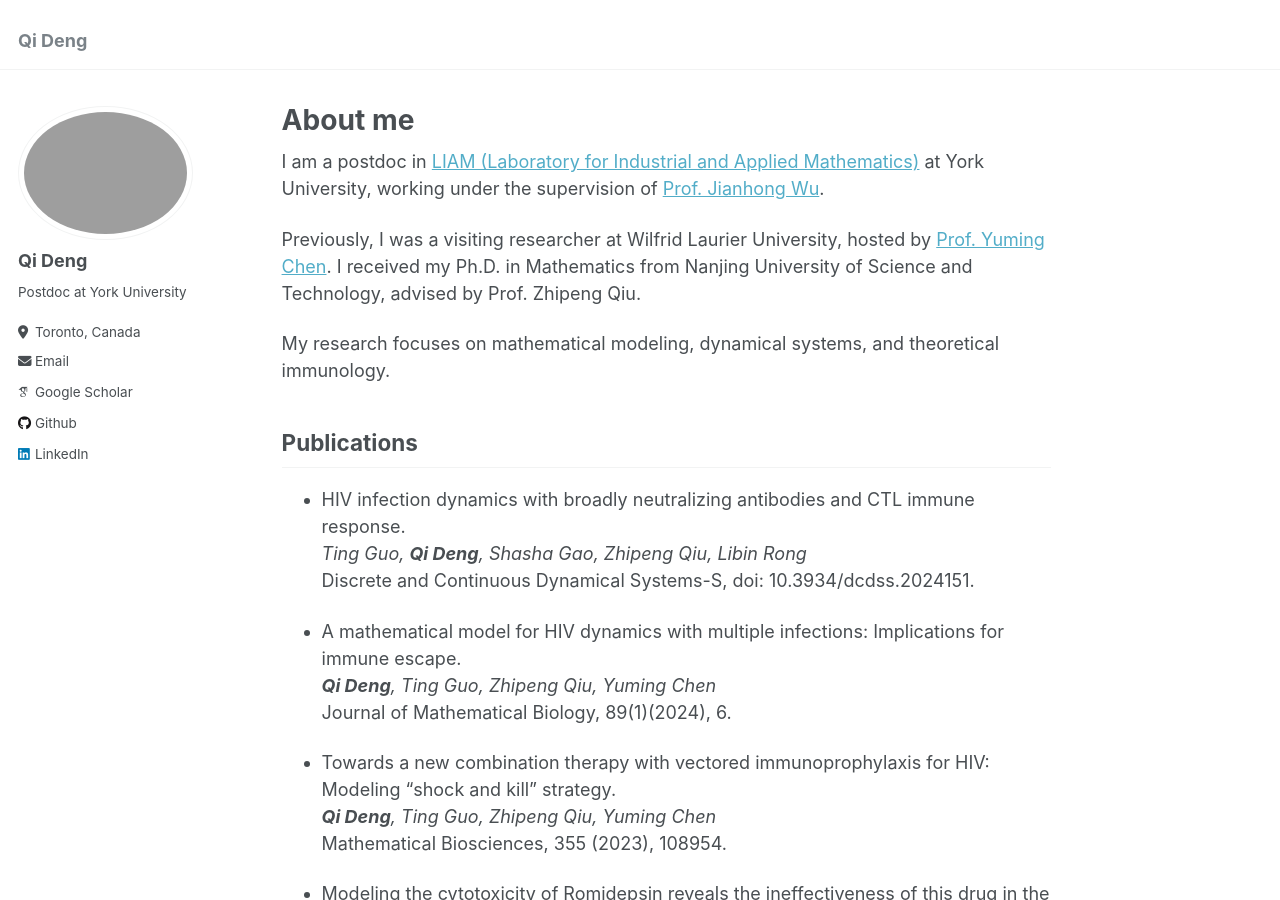
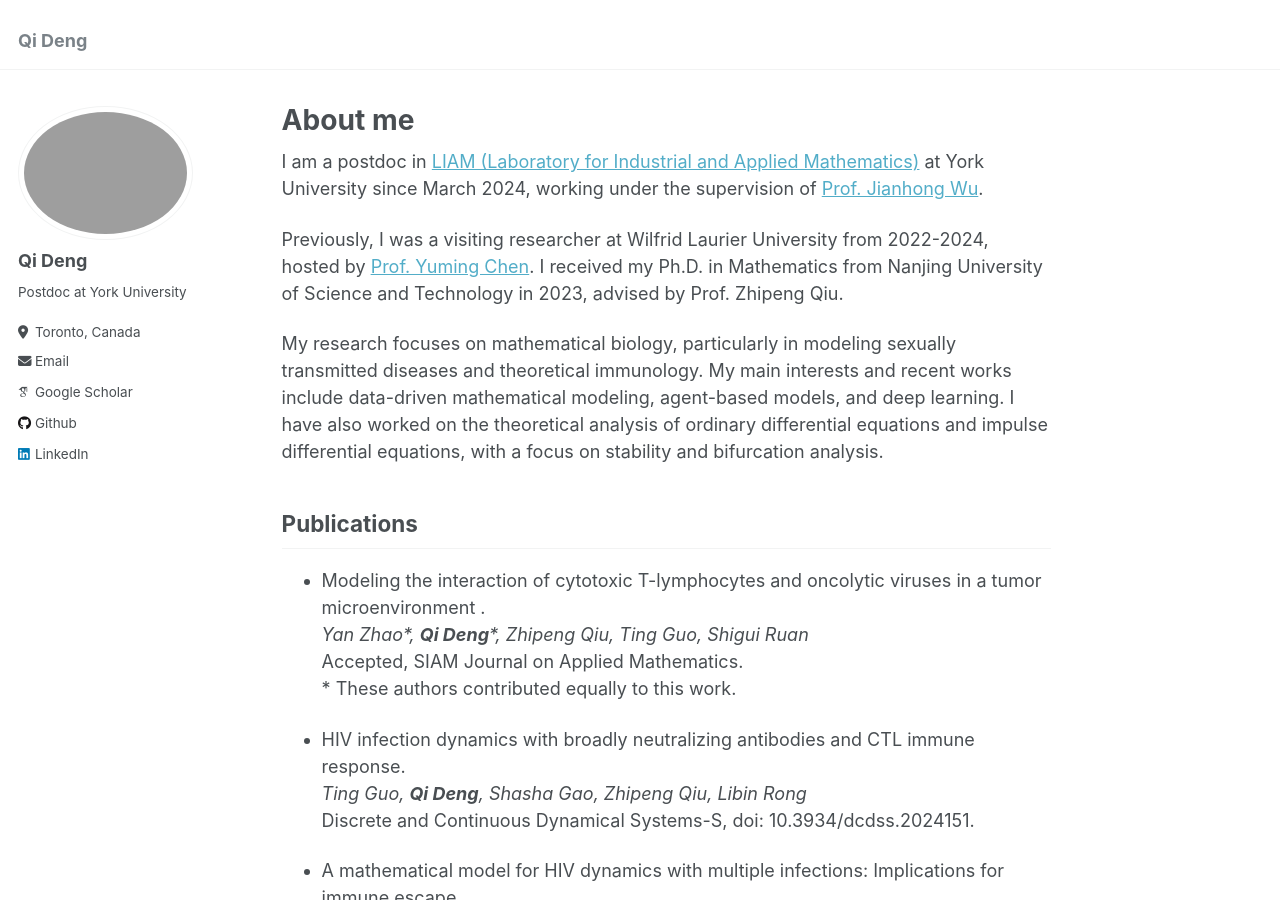
Before and after one commit to qideng-math/qideng-math.github.io, a Jekyll site: the page built from _pages/about.md, in a window 1280 px wide and 900 px high. Built offline with Jekyll 4.4.1, drawn with Linux system fonts in a browser that asks for light colours; some web fonts are replaced; some of the changed text lies outside the part shown.

Commit message:
Update about.md

```diff
--- a/_pages/about.md
+++ b/_pages/about.md
@@ -6,14 +6,19 @@ redirect_from:
   - /about/
   - /about.html
 ---
-I am a postdoc in [LIAM (Laboratory for Industrial and Applied Mathematics)](https://liam.lab.yorku.ca/) at York University, working under the supervision of [Prof. Jianhong Wu](https://scholar.google.ca/citations?user=Ox-xAuIAAAAJ&hl=en).
+I am a postdoc in [LIAM (Laboratory for Industrial and Applied Mathematics)](https://liam.lab.yorku.ca/) at York University since March 2024, working under the supervision of [Prof. Jianhong Wu](https://scholar.google.ca/citations?user=Ox-xAuIAAAAJ&hl=en).
 
-Previously, I was a visiting researcher at Wilfrid Laurier University, hosted by [Prof. Yuming Chen](https://www.wlu.ca/academics/faculties/faculty-of-science/faculty-profiles/yuming-chen/index.html). I received my Ph.D. in Mathematics from Nanjing University of Science and Technology, advised by Prof. Zhipeng Qiu.
+Previously, I was a visiting researcher at Wilfrid Laurier University from 2022-2024, hosted by [Prof. Yuming Chen](https://www.wlu.ca/academics/faculties/faculty-of-science/faculty-profiles/yuming-chen/index.html). I received my Ph.D. in Mathematics from Nanjing University of Science and Technology in 2023, advised by Prof. Zhipeng Qiu.
 
-My research focuses on mathematical modeling, dynamical systems, and theoretical immunology.
+My research focuses on mathematical biology, particularly in modeling sexually transmitted diseases and theoretical immunology. My main interests and recent works include data-driven mathematical modeling, agent-based models, and deep learning. I have also worked on the theoretical analysis of ordinary differential equations and impulse differential equations, with a focus on stability and bifurcation analysis.
 
 Publications
 ---
+* Modeling the interaction of cytotoxic T-lymphocytes and oncolytic viruses in a tumor microenvironment .\
+*Yan Zhao\*, __Qi Deng__\*, Zhipeng Qiu, Ting Guo, Shigui Ruan*\
+Accepted, SIAM Journal on Applied Mathematics.\
+\* These authors contributed equally to this work.
+
 * HIV infection dynamics with broadly neutralizing antibodies and CTL immune response.\
 *Ting Guo, __Qi Deng__, Shasha Gao, Zhipeng Qiu, Libin Rong*\
 Discrete and Continuous Dynamical Systems-S, doi: 10.3934/dcdss.2024151.
@@ -44,6 +49,18 @@ Discrete and Continuous Dynamical Systems-B, 26(7)(2021), 3543-3562.
 
 Talks
 ---
+* Invited talk \
+Texas Tech University, Texas, United States, Feb 2025.
+
+* Invited talk \
+University of Guelph, Guelph, Canada, Jan 2025.
+
+* Session on Recent Advances in Differential Equations and Applications.\
+Canadian Mathematical Society, Vancouver, Canada, Dec 2024.
+
+* Session on Applications of Dynamical Systems in Biology.\
+Canadian Mathematical Society, Vancouver, Canada, Dec 2024.
+
 * The MfPH International Collaborative Summer Program in NonlinearDifferential Equations with Applications.\
 York University, Canada, Aug 2024.
 
```
Also changed, not shown: other parts of _pages/about.md (+6 -0 lines).
